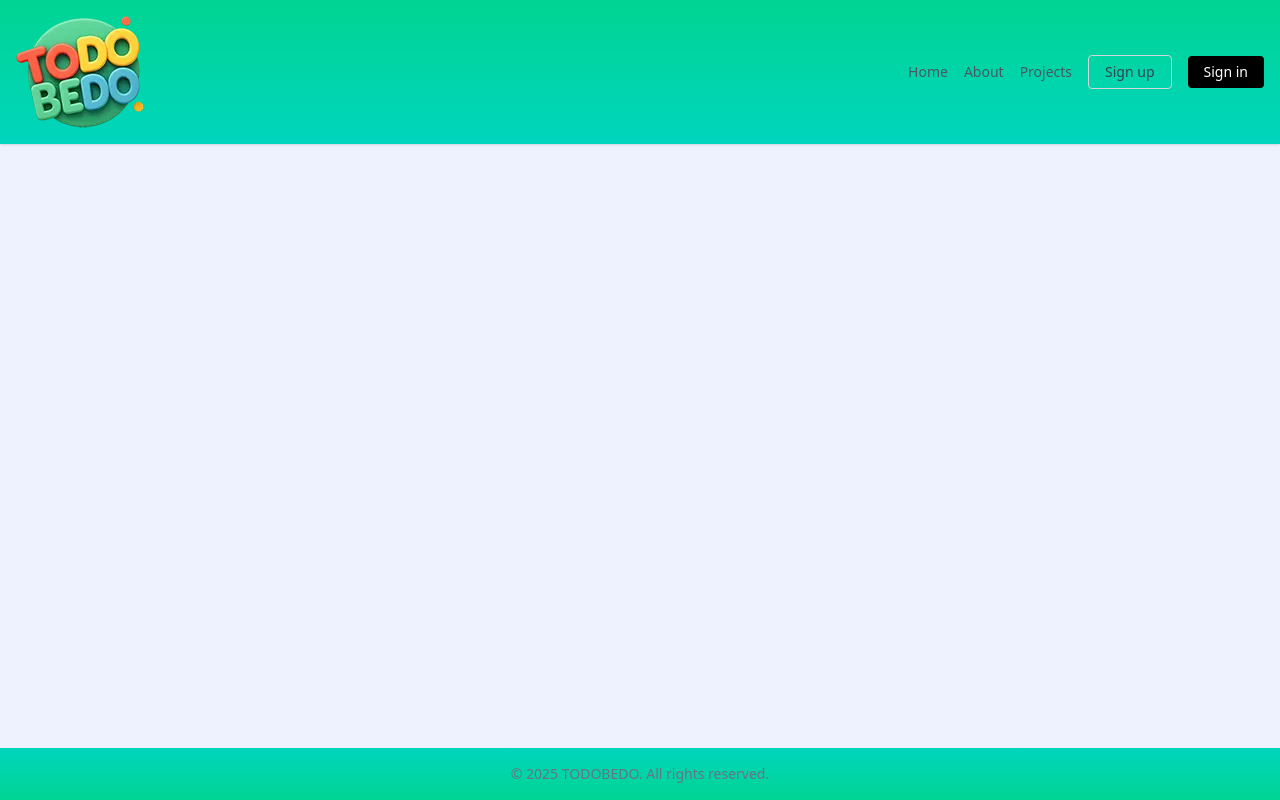
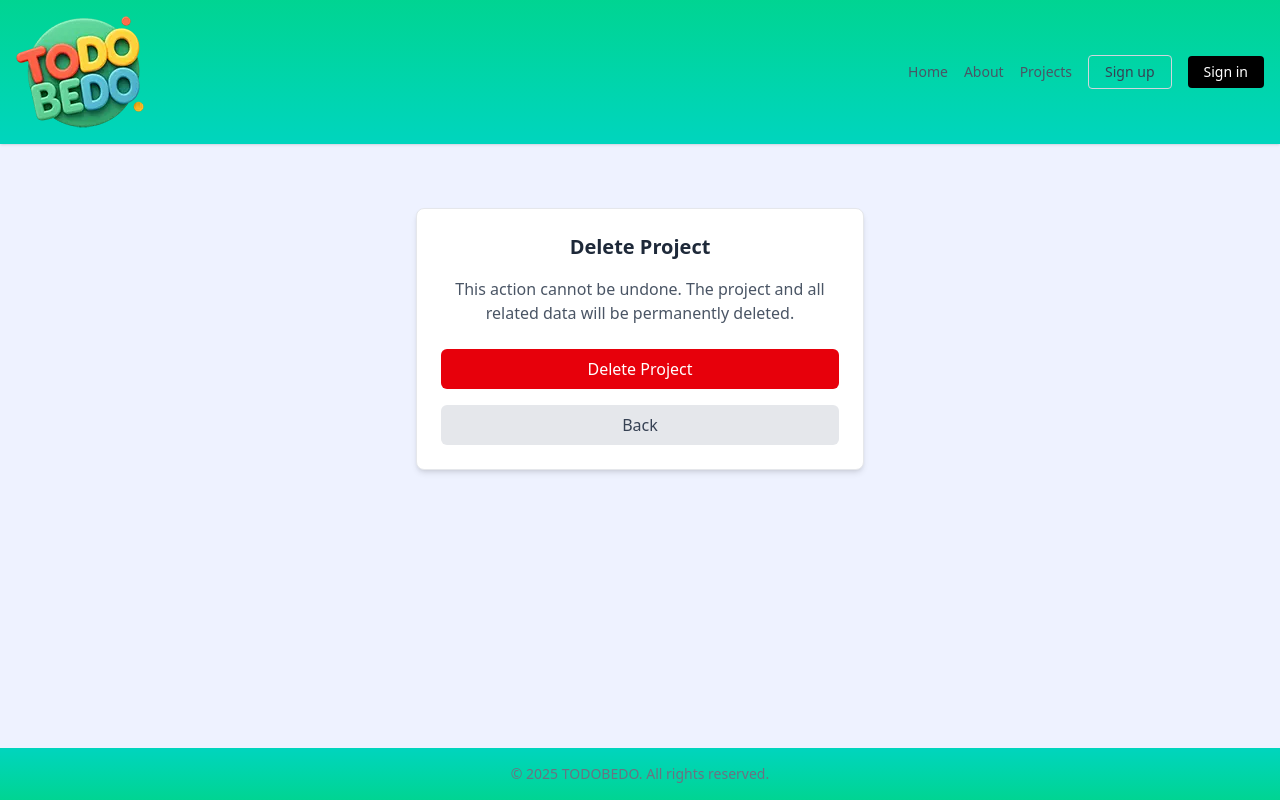
Before and after one commit to Petr0611/Task-Tracker-demo-FE, a React (Vite) app: page /projects/1/delete in a window 1280 px wide. Built offline with nearby package versions, Linux system fonts and the light colour scheme.

Commit message:
translate delete project to en

```diff
--- a/src/App.tsx
+++ b/src/App.tsx
@@ -11,9 +11,8 @@ import ResetPasswordForm from "./features/auth/components/ResetPasswordForm";
 import ProjectTasks from "./pages/ProjectTasks";
 import ConfirmInvitePage from "./pages/ConfirmInvitePage";
 import InviteFormPage from "./features/projects/components/InviteFormPage";
-
+import DeleteProjectPage from "./features/projects/components/DeleteProjectPage";
 import EditProjectPage from "./features/projects/components/EditProjectPage";
-
 
 function App() {
   return (
@@ -40,6 +39,10 @@ function App() {
             path="/projects/:projectId/edit"
             element={<EditProjectPage />}
           />
+          <Route
+            path="/projects/:projectId/delete"
+            element={<DeleteProjectPage />}
+          />
         </Routes>
       </Layout>
     </div>
--- a/src/features/projects/components/DeleteButton.tsx
+++ b/src/features/projects/components/DeleteButton.tsx
@@ -18,7 +18,7 @@ export default function DeleteProjectButton({
       onClick={handleDelete}
       className="bg-red-600 hover:bg-red-700 text-white px-4 py-2 rounded-md transition"
     >
-      Удалить проект
+      Delete Project
     </button>
   );
 }
--- a/src/features/projects/components/DeleteProjectPage.tsx
+++ b/src/features/projects/components/DeleteProjectPage.tsx
@@ -34,11 +34,11 @@ function DeleteProjectPage() {
   return (
     <div className="max-w-md mx-auto mt-10 p-6 bg-white rounded-lg shadow-md border border-gray-200 text-center">
       <h2 className="text-xl font-semibold mb-4 text-gray-800">
-        Удалить проект
+        Delete Project
       </h2>
       <p className="text-gray-600 mb-6">
-        Это действие нельзя отменить. Проект и все связанные данные будут
-        удалены безвозвратно.
+        This action cannot be undone. The project and all related data will be
+        permanently deleted.
       </p>
 
       {!success && (
@@ -48,12 +48,12 @@ function DeleteProjectPage() {
               onClick={() => setConfirmOpen(true)}
               className="w-full py-2 px-4 rounded-md bg-red-600 hover:bg-red-700 text-white font-medium transition"
             >
-              Удалить проект
+              Delete Project
             </button>
           ) : (
             <div className="space-y-3 animate-fadeIn">
               <p className="text-gray-700 font-medium">
-                Вы уверены, что хотите удалить этот проект?
+                Are you sure you want to delete this project?
               </p>
               <div className="flex justify-center gap-3">
                 <button
@@ -65,13 +65,13 @@ function DeleteProjectPage() {
                       : "bg-red-600 hover:bg-red-700"
                   }`}
                 >
-                  {loading ? "Удаление..." : "Да, удалить"}
+                  {loading ? "Deleting..." : "Yes, delete"}
                 </button>
                 <button
                   onClick={() => setConfirmOpen(false)}
                   className="px-4 py-2 rounded-md bg-gray-200 hover:bg-gray-300 text-gray-800 font-medium transition"
                 >
-                  Отмена
+                  Cancel
                 </button>
               </div>
             </div>
@@ -81,14 +81,14 @@ function DeleteProjectPage() {
             onClick={() => navigate(-1)}
             className="mt-4 w-full py-2 px-4 rounded-md text-gray-700 bg-gray-200 hover:bg-gray-300 transition"
           >
-            Назад
+            Back
           </button>
         </>
       )}
 
       {success && (
         <p className="text-green-600 text-sm mt-4 font-medium animate-fadeIn">
-          Проект успешно удалён ✅
+          Project deleted successfully ✅
         </p>
       )}
 
--- a/src/features/projects/components/ProjectActions.tsx
+++ b/src/features/projects/components/ProjectActions.tsx
@@ -22,7 +22,7 @@ export default function ProjectActions({
   return (
     <div className="rounded-lg border border-gray-200 bg-gray-50 p-5 shadow-sm space-y-3 transition-opacity duration-500 animate-fadeIn">
       <h2 className="text-lg font-semibold text-gray-800">
-        Управление проектом
+        Project management
       </h2>
 
       {isOwner && <DeleteProjectButton projectId={projectId} />}
@@ -36,7 +36,7 @@ export default function ProjectActions({
 
       {(isMember || isViewer) && (
         <p className="text-gray-600 italic">
-          У вас права только на просмотр проекта.
+          You only have view permissions for this project.
         </p>
       )}
     </div>
```
